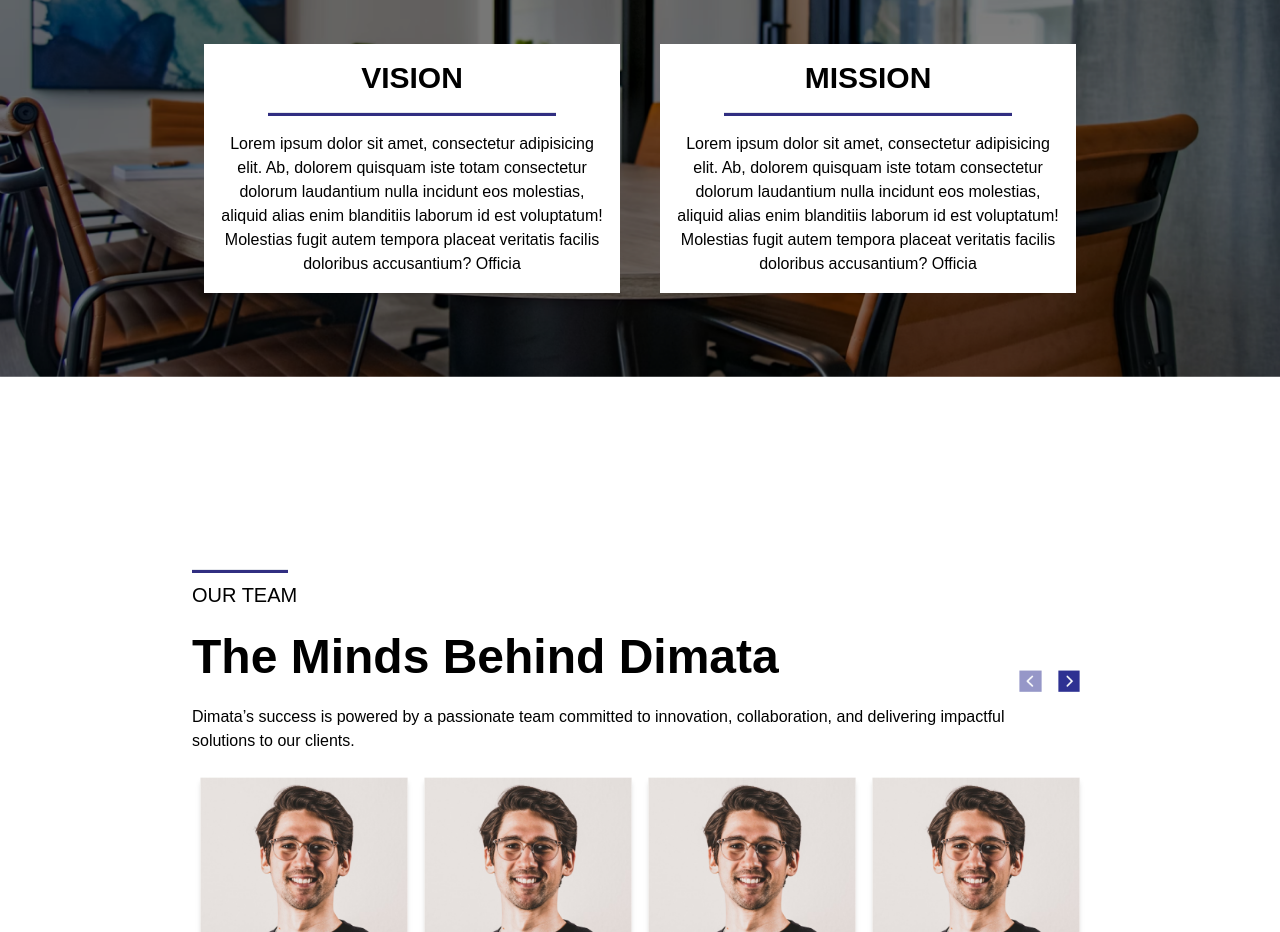
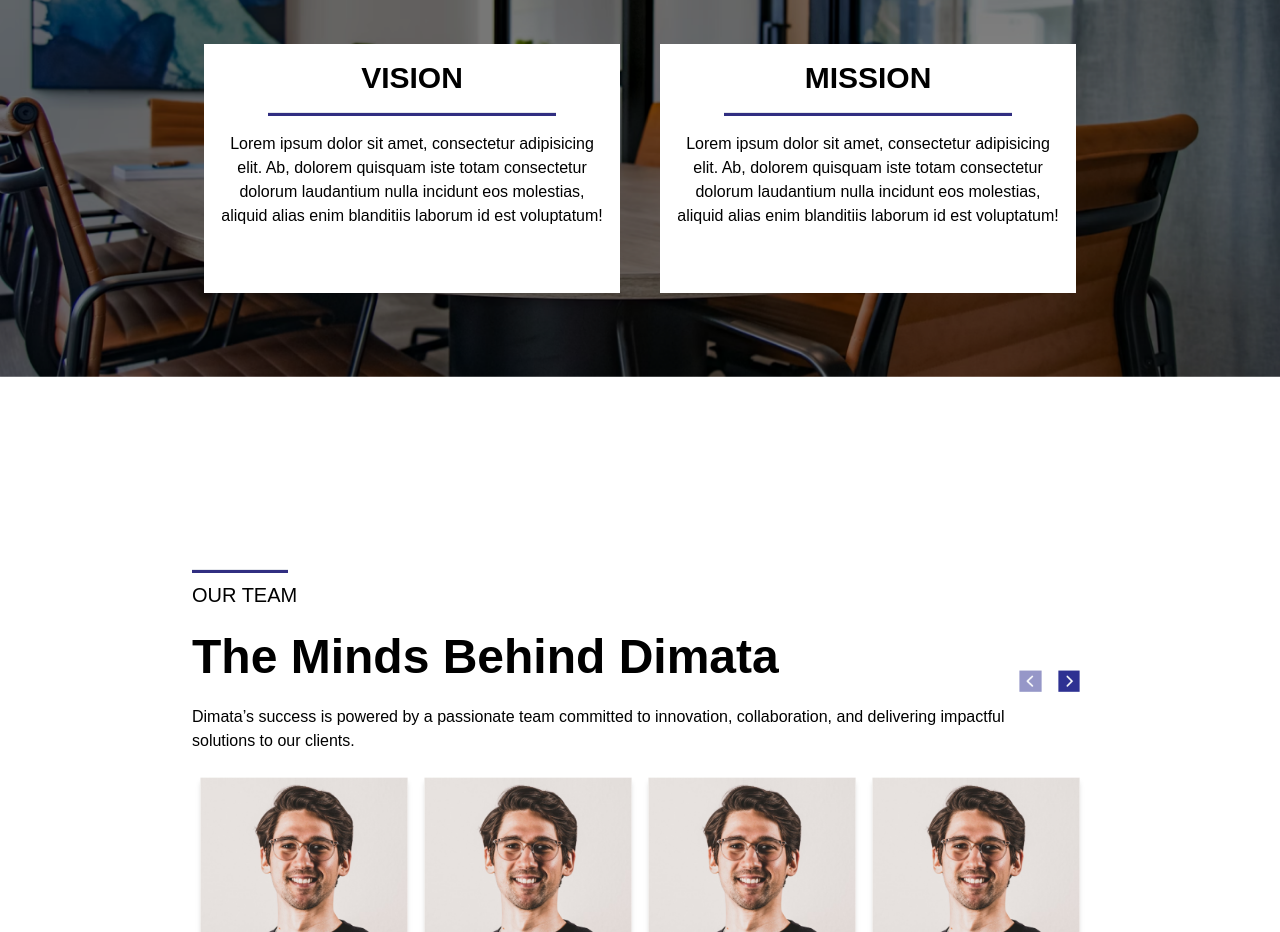
Before and after one commit to GustiWiratama/Kelompok-2-Dimata, a Next.js app: page /about in a window 1280 px wide. Shown: the part 1040-1972 px from the top of the page. Built offline with nearby package versions, Linux system fonts and the light colour scheme.

Commit message:
fix(code)

```diff
--- a/pages/about.tsx
+++ b/pages/about.tsx
@@ -132,8 +132,7 @@
               Lorem ipsum dolor sit amet, consectetur adipisicing elit. Ab,
               dolorem quisquam iste totam consectetur dolorum laudantium nulla
               incidunt eos molestias, aliquid alias enim blanditiis laborum id
-              est voluptatum! Molestias fugit autem tempora placeat veritatis
-              facilis doloribus accusantium? Officia
+              est voluptatum!
             </p>
           </div>
           <div className="bg-white text-center p-4 w-full md:w-1/3 h-auto md:h-1/2">
@@ -143,8 +142,7 @@
               Lorem ipsum dolor sit amet, consectetur adipisicing elit. Ab,
               dolorem quisquam iste totam consectetur dolorum laudantium nulla
               incidunt eos molestias, aliquid alias enim blanditiis laborum id
-              est voluptatum! Molestias fugit autem tempora placeat veritatis
-              facilis doloribus accusantium? Officia
+              est voluptatum!
             </p>
           </div>
         </div>
```
